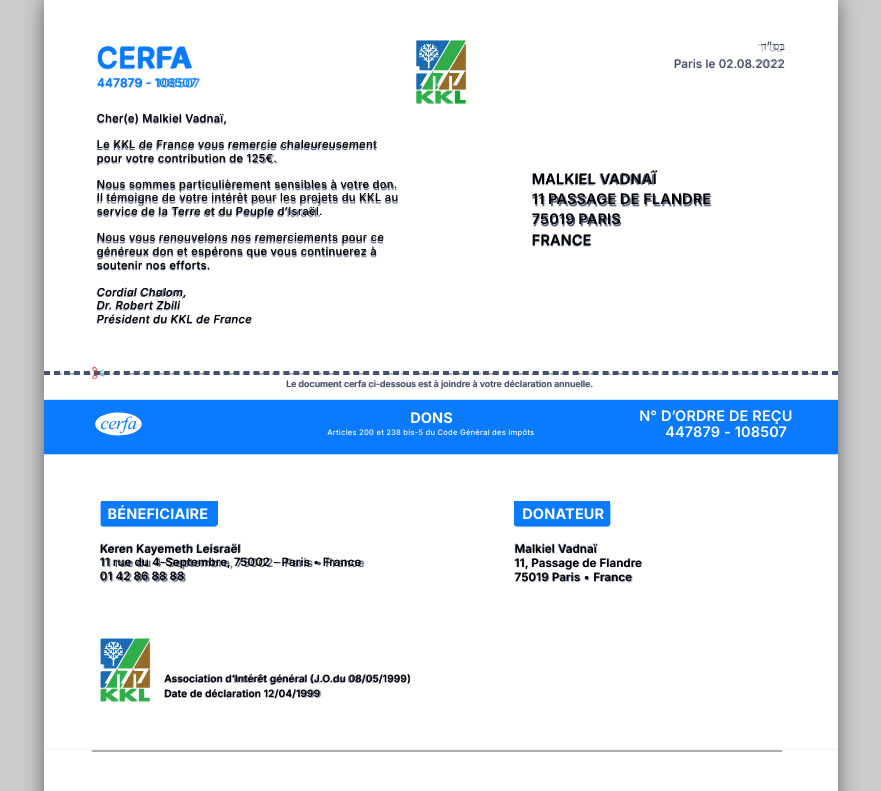
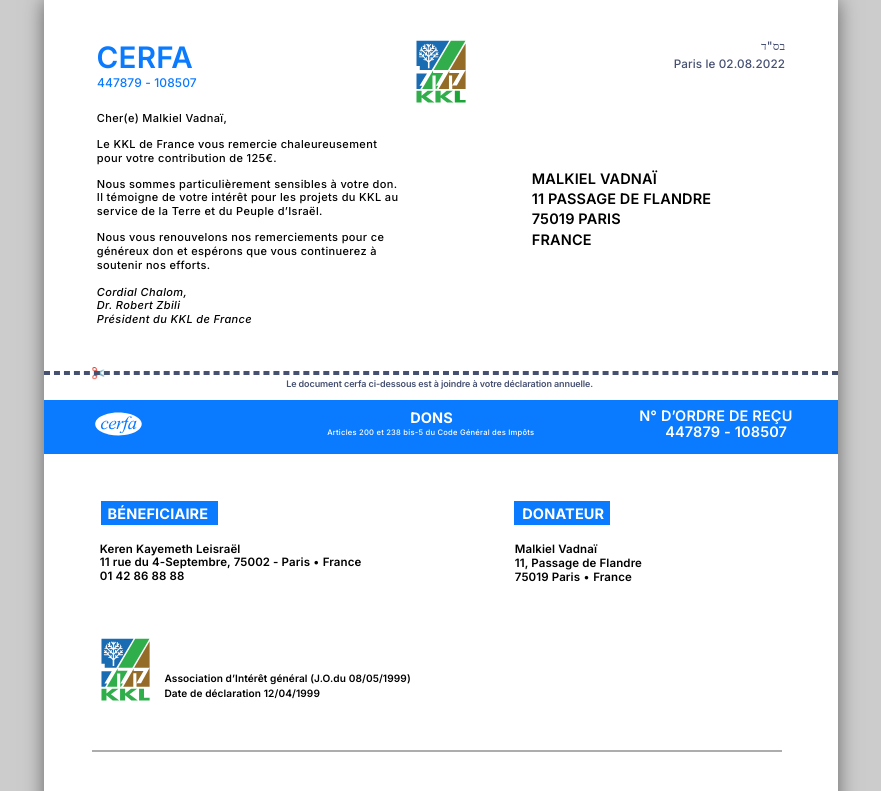
Before and after one commit to HerveRasolofoarijaona/CerfaMalki, a website built with Parcel: page index.html in a window 1280 px wide. Shown: the top 791 px of the page, without its empty margins (199-1080 px from the left). Built offline with nearby package versions, Linux system fonts and the light colour scheme.

Commit message:
globalcss

```diff
--- a/css/global.css
+++ b/css/global.css
@@ -29,7 +29,7 @@
 page[size="A4"] {
   width: 21cm;
   height: 29.7cm;
-  background-image: url(../Cerfa_Malki.png);
+  /* background-image: url(../Cerfa_Malki.png); */
   /* background-repeat: no-repeat, no-repeat; */
   background-size: 100%;
   font-family: var(--font-inter);
```
